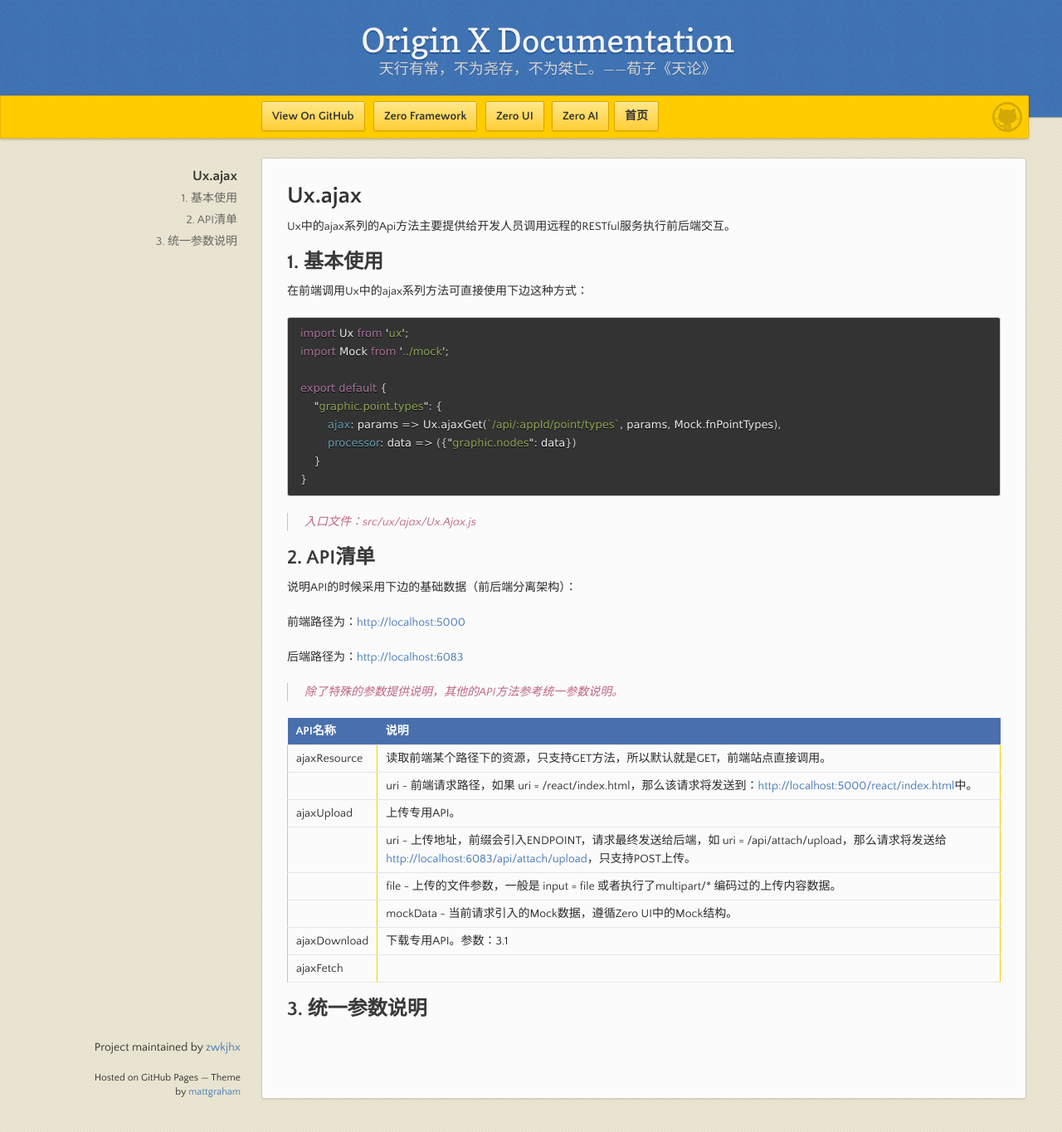
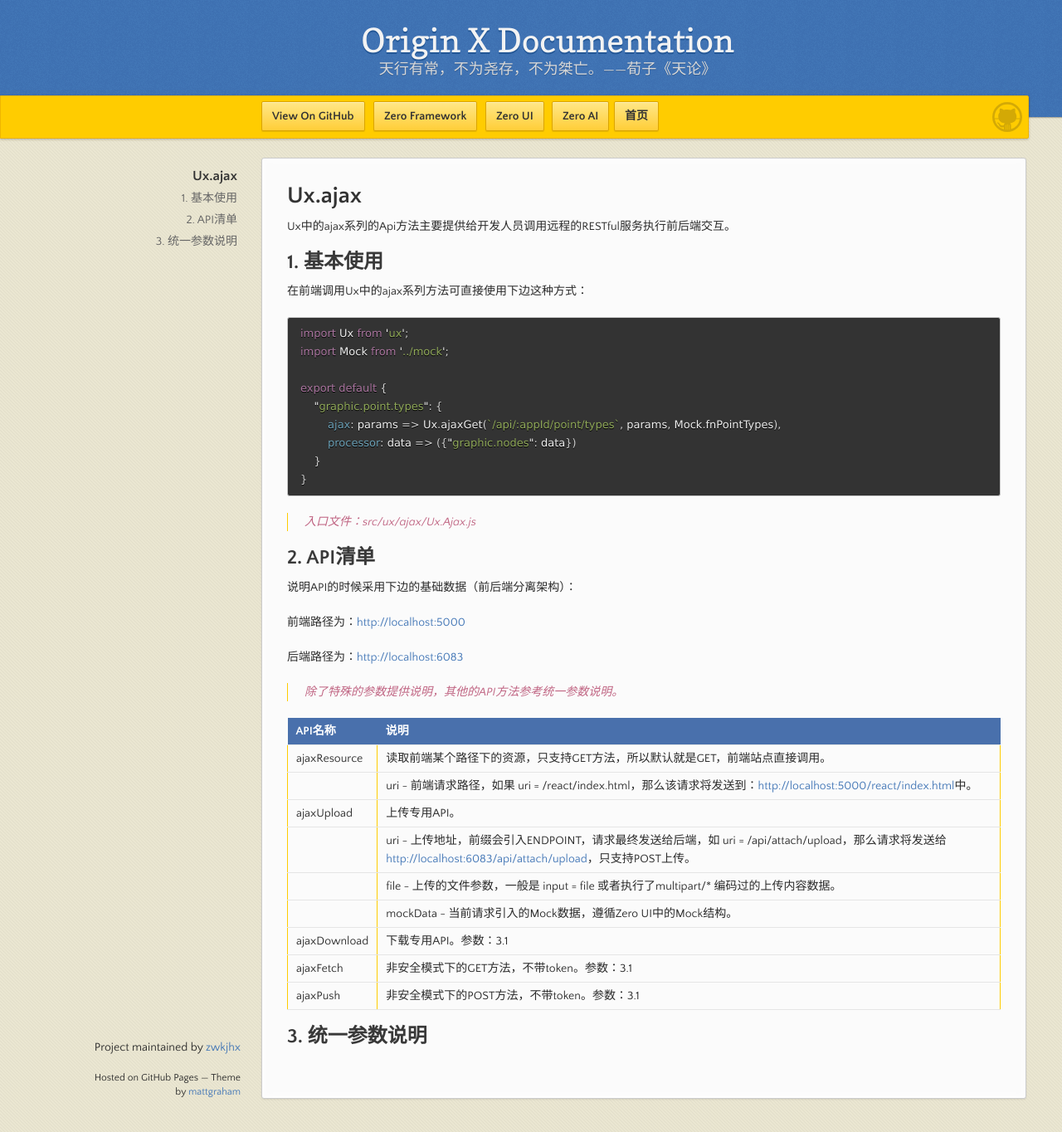
Before and after one commit to zwkjhx/ox-doc, a Jekyll site: the page built from utility-x/3-zero-uizhong-de-ux/uxi-001-uxajaxxxx.md, in a window 1280 px wide and 1364 px high. Shown: the whole window at 83% size. Built offline with Jekyll 4.4.1, drawn with Linux system fonts in a browser that asks for light colours; our own code applies the rules of GitHub Pages for plain Markdown files.

Commit message:
Updates utility-x/3-zero-uizhong-de-ux/uxi-001-uxajaxxxx.md
Auto commit by GitBook Editor

```diff
--- a/utility-x/3-zero-uizhong-de-ux/uxi-001-uxajaxxxx.md
+++ b/utility-x/3-zero-uizhong-de-ux/uxi-001-uxajaxxxx.md
@@ -39,6 +39,7 @@
 |  | file - 上传的文件参数，一般是 input = file 或者执行了multipart/\* 编码过的上传内容数据。 |
 |  | mockData - 当前请求引入的Mock数据，遵循Zero UI中的Mock结构。 |
 | ajaxDownload | 下载专用API。参数：3.1 |
-| ajaxFetch |  |
+| ajaxFetch | 非安全模式下的GET方法，不带token。参数：3.1 |
+| ajaxPush | 非安全模式下的POST方法，不带token。参数：3.1 |
 
 ## 3. 统一参数说明
```
